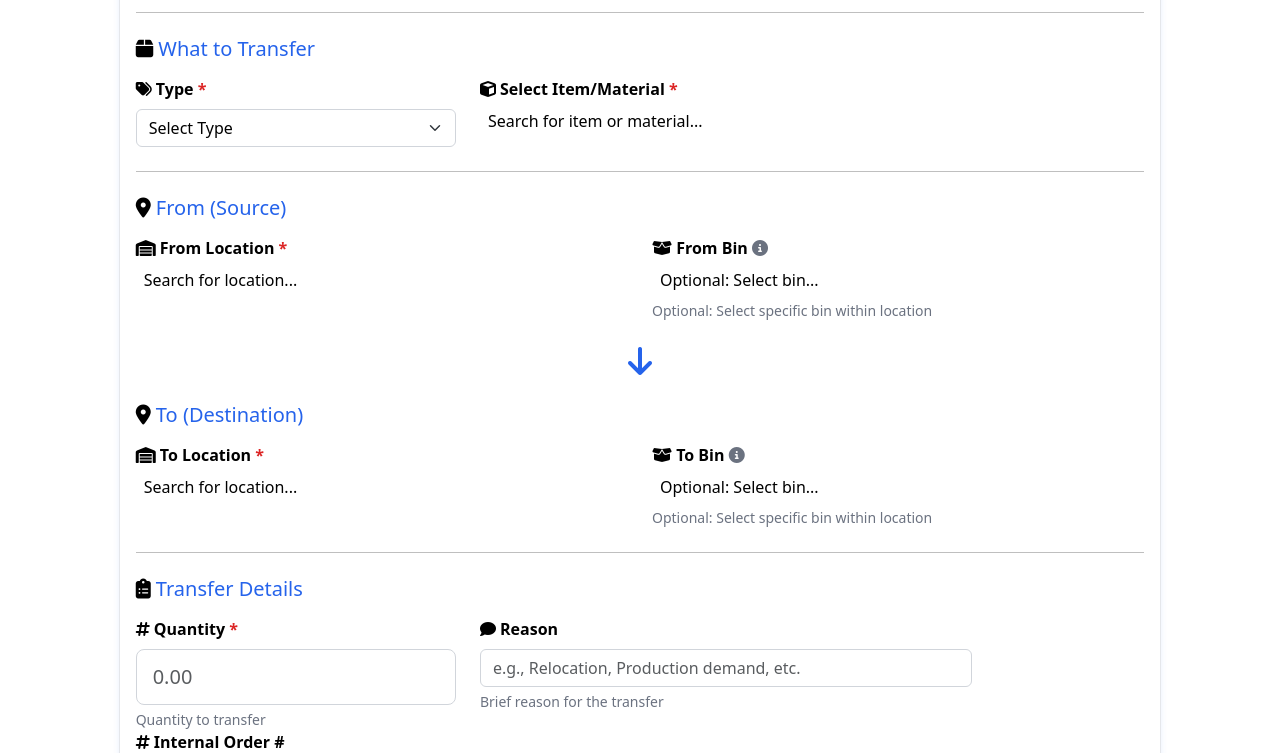
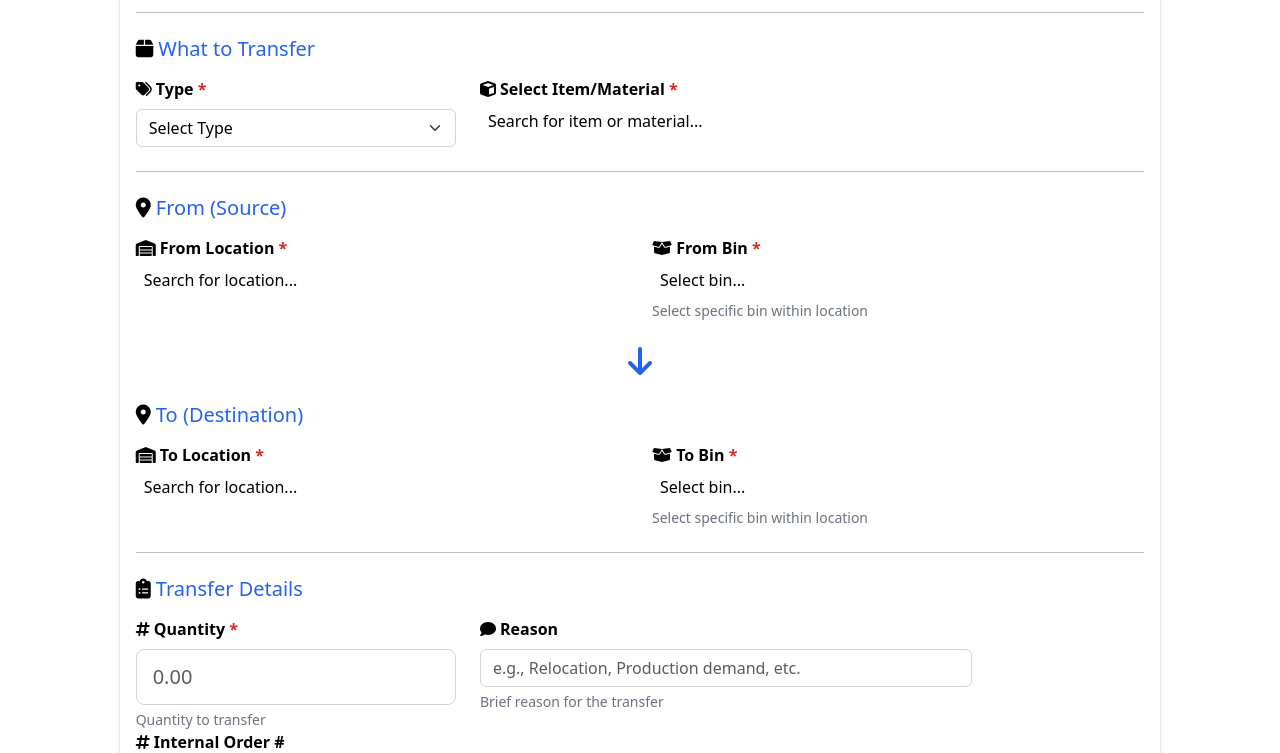
Before and after one commit to vladutzeloo/inventory-management, a Flask app: page /transfers/new in a window 1280 px wide. Shown: the part 321-1074 px from the top of the page. Run offline with Flask 3, Linux system fonts and the light colour scheme; a user stored in the database is signed in; data that the repository does not hold is empty; some libraries are stand-ins or nearby versions.

Commit message:
Fix bin selection in transfers - make bins required and enable properly
Changes:
- Made From Bin and To Bin required fields (was optional)
- Fixed Select2 initialization issue that prevented bin dropdowns from being clickable
- Added Select2 destroy/reinit when populating bins dynamically
- Improved error handling with console logging and user alerts
- Better loading states with proper Select2 cleanup
- Show bin descriptions in dropdown for clarity
- Trigger availability check automatically after bins load

This fixes the issue where users couldn't select bins in the transfer form.
The dropdown was staying disabled even after selecting a location because
Select2 needs to be reinitialized after dynamic population.

```diff
--- a/inventory-management/templates/transfers/new.html
+++ b/inventory-management/templates/transfers/new.html
@@ -93,16 +93,17 @@
                         <div class="col-md-6">
                             <label for="from_bin_id" class="form-label">
                                 <i class="fas fa-box-open"></i> From Bin
-                                <i class="fas fa-info-circle text-muted" title="Optional: Choose a specific bin within the location"></i>
+                                <span class="text-danger">*</span>
                             </label>
                             <select class="form-select select2 bin-select"
                                     id="from_bin_id"
                                     name="from_bin_id"
-                                    data-placeholder="Optional: Select bin..."
+                                    data-placeholder="Select bin..."
+                                    required
                                     disabled>
                                 <option value="">Select location first...</option>
                             </select>
-                            <div class="form-text">Optional: Select specific bin within location</div>
+                            <div class="form-text">Select specific bin within location</div>
                         </div>
                     </div>
 
@@ -133,16 +134,17 @@
                         <div class="col-md-6">
                             <label for="to_bin_id" class="form-label">
                                 <i class="fas fa-box-open"></i> To Bin
-                                <i class="fas fa-info-circle text-muted" title="Optional: Choose a specific bin within the location"></i>
+                                <span class="text-danger">*</span>
                             </label>
                             <select class="form-select select2 bin-select"
                                     id="to_bin_id"
                                     name="to_bin_id"
-                                    data-placeholder="Optional: Select bin..."
+                                    data-placeholder="Select bin..."
+                                    required
                                     disabled>
                                 <option value="">Select location first...</option>
                             </select>
-                            <div class="form-text">Optional: Select specific bin within location</div>
+                            <div class="form-text">Select specific bin within location</div>
                         </div>
                     </div>
 
@@ -316,54 +318,94 @@ document.querySelectorAll('.location-select').forEach(locationSelect => {
         const binSelectId = this.getAttribute('data-bin-select');
         const binSelect = document.getElementById(binSelectId);
 
+        console.log('Location changed:', locationId, 'for bin select:', binSelectId);
+
         if (!locationId) {
+            // Destroy Select2 before modifying
+            if ($(binSelect).hasClass('select2-hidden-accessible')) {
+                $(binSelect).select2('destroy');
+            }
             binSelect.innerHTML = '<option value="">Select location first...</option>';
             binSelect.disabled = true;
             return;
         }
 
         // Show loading state
+        if ($(binSelect).hasClass('select2-hidden-accessible')) {
+            $(binSelect).select2('destroy');
+        }
         binSelect.innerHTML = '<option value="">Loading bins...</option>';
         binSelect.disabled = true;
 
         try {
             // Check cache first
             if (binsCache[locationId]) {
+                console.log('Using cached bins for location', locationId);
                 populateBins(binSelect, binsCache[locationId]);
+                // Trigger availability check after bins loaded
+                if (binSelectId === 'from_bin_id') {
+                    setTimeout(checkAvailableQuantity, 100);
+                }
                 return;
             }
 
             // Fetch bins from server
+            console.log('Fetching bins from server for location', locationId);
             const response = await fetch(`/locations/api/bins/${locationId}`);
             if (!response.ok) {
-                throw new Error('Failed to fetch bins');
+                throw new Error(`Failed to fetch bins: ${response.status}`);
             }
 
             const bins = await response.json();
+            console.log('Received bins:', bins);
             binsCache[locationId] = bins;
             populateBins(binSelect, bins);
 
+            // Trigger availability check after bins loaded
+            if (binSelectId === 'from_bin_id') {
+                setTimeout(checkAvailableQuantity, 100);
+            }
+
         } catch (error) {
             console.error('Error loading bins:', error);
-            binSelect.innerHTML = '<option value="">No bins (optional)</option>';
-            binSelect.disabled = false;
+            alert('Error loading bins: ' + error.message + '\nPlease check if the location has bins configured.');
+            binSelect.innerHTML = '<option value="">Error loading bins</option>';
+            binSelect.disabled = true;
         }
     });
 });
 
 function populateBins(selectElement, bins) {
-    selectElement.innerHTML = '<option value="">No bin (location level)</option>';
+    // Destroy Select2 if it exists
+    if ($(selectElement).hasClass('select2-hidden-accessible')) {
+        $(selectElement).select2('destroy');
+    }
+
+    // Clear and populate options
+    selectElement.innerHTML = '<option value="">Select bin...</option>';
 
     if (bins && bins.length > 0) {
         bins.forEach(bin => {
             const option = document.createElement('option');
             option.value = bin.id;
-            option.textContent = bin.bin_code;
+            option.textContent = bin.bin_code + (bin.description ? ' - ' + bin.description : '');
             selectElement.appendChild(option);
         });
+        selectElement.disabled = false;
+    } else {
+        selectElement.innerHTML = '<option value="">No bins available</option>';
+        selectElement.disabled = true;
     }
 
-    selectElement.disabled = false;
+    // Reinitialize Select2
+    $(selectElement).select2({
+        theme: 'bootstrap-5',
+        width: '100%',
+        allowClear: false,
+        placeholder: 'Select bin...'
+    });
+
+    console.log('Bins populated for', selectElement.id, ':', bins.length, 'bins');
 }
 
 // Form validation
```
